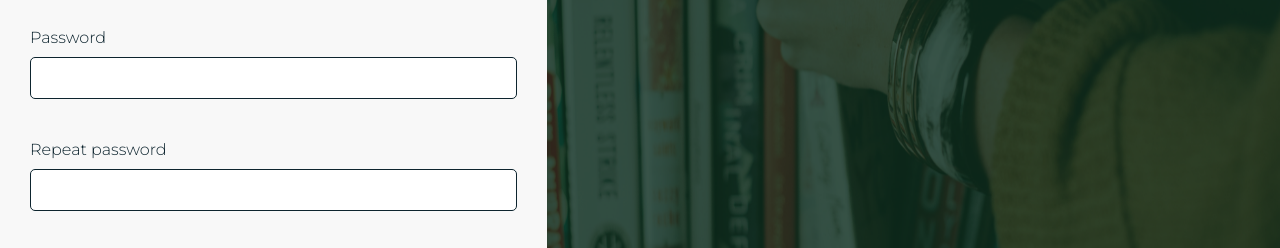
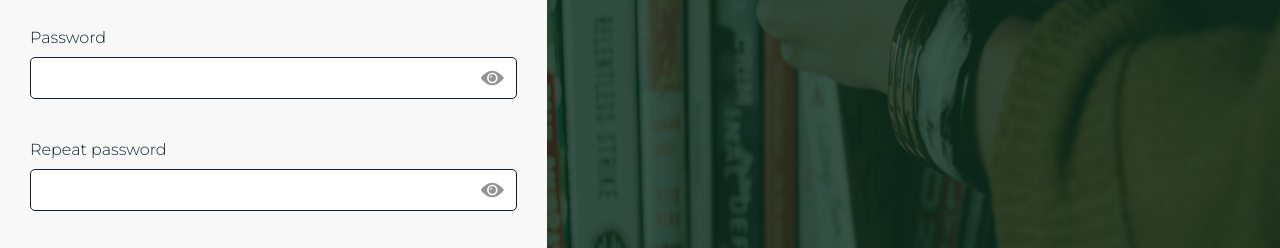
Before and after one commit to mariyanuzunov/digibooks, a React (Create React App) app: page /register in a window 1280 px wide. Shown: the part 500-748 px from the top of the page. Built offline with nearby package versions, Linux system fonts and the light colour scheme.

Commit message:
toggle show password

```diff
--- a/src/pages/Login/Login.js
+++ b/src/pages/Login/Login.js
@@ -6,6 +6,7 @@ import { toast } from "react-toastify";
 import { login, reset } from "../../features/auth/authSlice";
 
 import Spinner from "../../components/Spinner/Spinner";
+import { ReactComponent as ShowPassword } from "../../assets/show-password.svg";
 
 import styles from "./Login.module.css";
 
@@ -24,6 +25,8 @@ export default function Login() {
     username: "",
     password: "",
   });
+
+  const [showPassword, setShowPassword] = useState(false);
 
   const { username, password } = formData;
 
@@ -51,6 +54,10 @@ export default function Login() {
     setFormData((state) => ({ ...state, [field]: value }));
   };
 
+  const handleShowPassword = () => {
+    setShowPassword((state) => !state);
+  };
+
   return (
     <section className={`container ${styles.flex}`}>
       <section className={styles.controls}>
@@ -67,13 +74,21 @@ export default function Login() {
           />
           <label htmlFor="txtPassword">Password</label>
           <input
-            type="password"
+            type={showPassword ? "text" : "password"}
             name="password"
             id="txtPassword"
             className={styles.inputPasswor}
             value={password}
             onChange={handleChange}
           />
+          <div className={styles.showPasswordContainer}>
+            <ShowPassword
+              className={`${styles.showPassword} ${
+                showPassword ? styles.passwordVisible : ""
+              }`}
+              onClick={handleShowPassword}
+            />
+          </div>
           <p className={styles.recoverPassword}>
             <Link to="">Recover password</Link>
           </p>
--- a/src/pages/Login/Login.module.css
+++ b/src/pages/Login/Login.module.css
@@ -42,6 +42,27 @@
   padding: 12px;
 }
 
+.showPasswordContainer {
+  position: relative;
+}
+
+.showPassword {
+  height: 16px;
+  position: absolute;
+  bottom: 13px;
+  right: 13px;
+  fill: #949494;
+}
+
+.showPassword:hover {
+  cursor: pointer;
+  fill: #08c642;
+}
+
+.passwordVisible {
+  fill: #08c642;
+}
+
 .recoverPassword {
   margin-top: 8px;
   text-align: right;
--- a/src/pages/Register/Register.js
+++ b/src/pages/Register/Register.js
@@ -6,6 +6,7 @@ import { toast } from "react-toastify";
 import { register, reset } from "../../features/auth/authSlice";
 
 import Spinner from "../../components/Spinner/Spinner";
+import { ReactComponent as ShowPassword } from "../../assets/show-password.svg";
 
 import styles from "./Register.module.css";
 
@@ -22,6 +23,8 @@ export default function Register() {
     password: "",
     repeatPassword: "",
   });
+
+  const [showPassword, setShowPassword] = useState(false);
 
   const { username, password, repeatPassword } = formData;
 
@@ -62,6 +65,10 @@ export default function Register() {
     setFormData((state) => ({ ...state, [field]: value }));
   };
 
+  const handleShowPassword = () => {
+    setShowPassword((state) => !state);
+  };
+
   return (
     <section className={`container ${styles.flex}`}>
       <section className={styles.controls}>
@@ -80,22 +87,38 @@ export default function Register() {
           />
           <label htmlFor="txtPassword">Password</label>
           <input
-            type="password"
+            type={showPassword ? "text" : "password"}
             name="password"
             id="txtPassword"
             className={styles.inputPassword}
             value={password}
             onChange={handleChange}
           />
+          <div className={styles.showPasswordContainer}>
+            <ShowPassword
+              className={`${styles.showPassword} ${
+                showPassword ? styles.passwordVisible : ""
+              }`}
+              onClick={handleShowPassword}
+            />
+          </div>
           <label htmlFor="txtRepeatPassword">Repeat password</label>
           <input
-            type="password"
+            type={showPassword ? "text" : "password"}
             name="repeatPassword"
             id="txtRepeatPassword"
             className={styles.inputPassword}
             value={repeatPassword}
             onChange={handleChange}
           />
+          <div className={styles.showPasswordContainer}>
+            <ShowPassword
+              className={`${styles.showPassword} ${
+                showPassword ? styles.passwordVisible : ""
+              }`}
+              onClick={handleShowPassword}
+            />
+          </div>
           {isLoading ? (
             <Spinner />
           ) : (
--- a/src/pages/Register/Register.module.css
+++ b/src/pages/Register/Register.module.css
@@ -49,6 +49,27 @@
   padding: 12px;
 }
 
+.showPasswordContainer {
+  position: relative;
+}
+
+.showPassword {
+  height: 16px;
+  position: absolute;
+  bottom: 13px;
+  right: 13px;
+  fill: #949494;
+}
+
+.showPassword:hover {
+  cursor: pointer;
+  fill: #08c642;
+}
+
+.passwordVisible {
+  fill: #08c642;
+}
+
 .recoverPassword {
   margin-top: 8px;
   text-align: right;
```
Also changed, not shown: public/images/show-password.svg (deleted), src/assets/show-password.svg (added).
